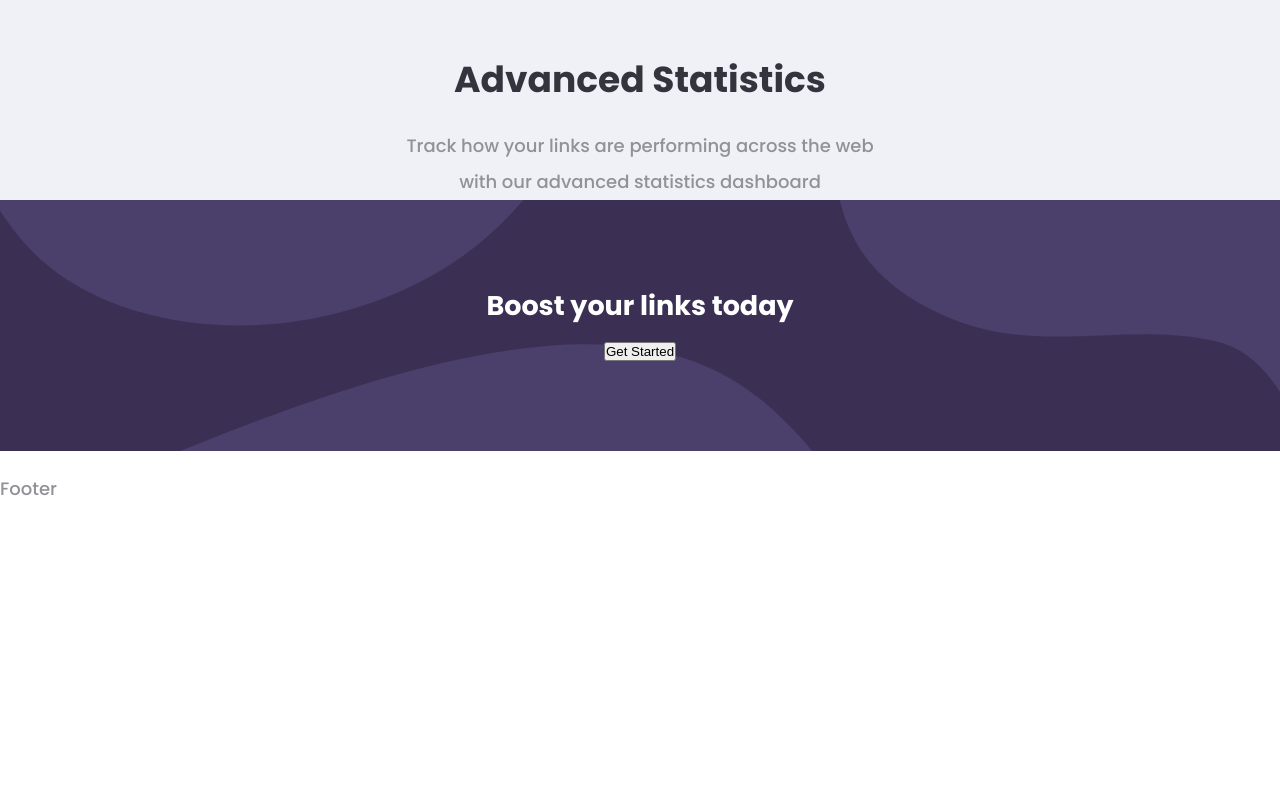
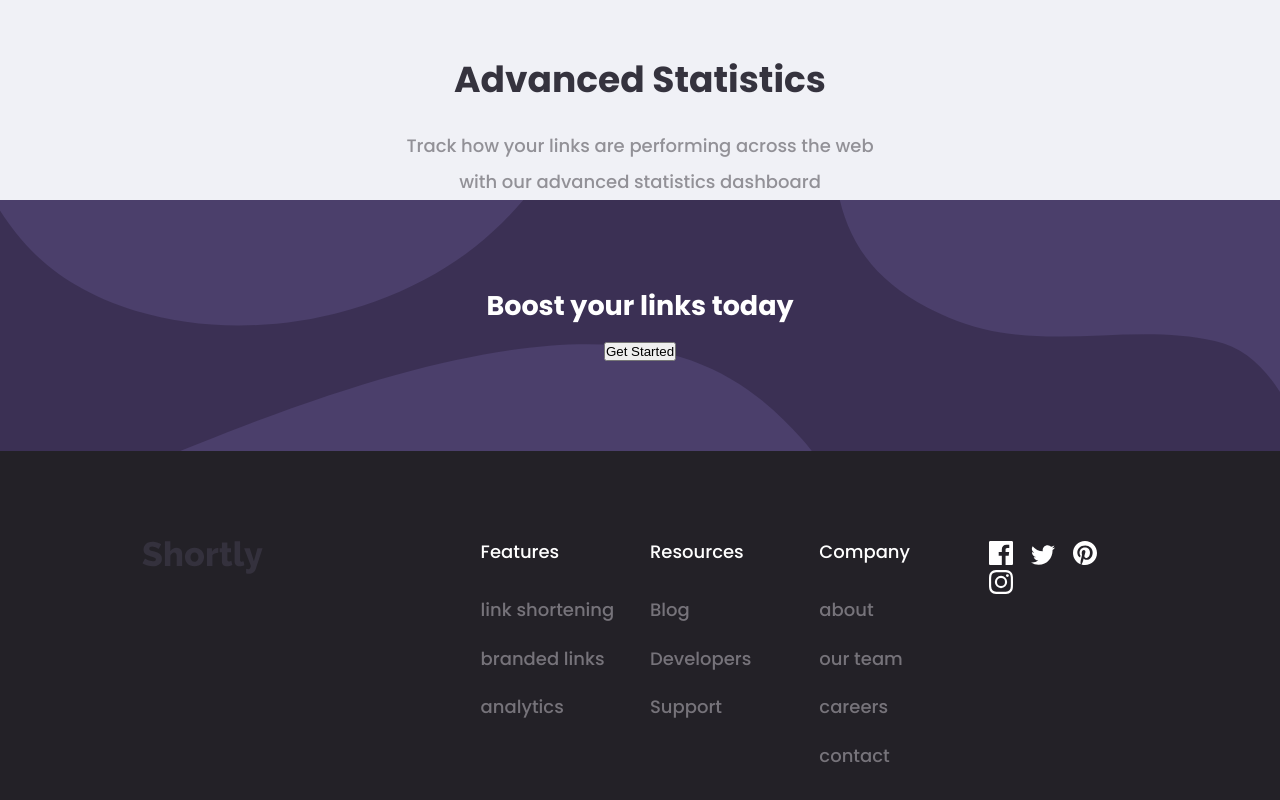
Before and after one commit to uchedotphp/url-shortener, a Vue app: page / in a window 1280 px wide. Shown: the part 959-1759 px from the top of the page. Before the commit the page ends 1460 px from the top, so only its background shows below. Built offline with nearby package versions, Linux system fonts and the light colour scheme.

Commit message:
done with footer

```diff
--- a/src/components/FooterSection.vue
+++ b/src/components/FooterSection.vue
@@ -1,5 +1,92 @@
 <template>
-  <div>Footer</div>
+  <footer>
+    <div class="doubled-container">
+      <el-row :gutter="20">
+        <el-col :span="8">
+          <div class="grid-content">
+            <img class="footer-logo" src="./../assets/images/logo.svg" alt="logo" srcset />
+          </div>
+        </el-col>
+        <el-col :span="4">
+          <div class="grid-content bg-purple">
+            <ul>
+              Features
+              <li>
+                <a href="#">link shortening</a>
+              </li>
+              <li>
+                <a href="#">branded links</a>
+              </li>
+              <li>
+                <a href="#">analytics</a>
+              </li>
+            </ul>
+          </div>
+        </el-col>
+        <el-col :span="4">
+          <div class="grid-content bg-purple">
+            <ul>
+              Resources
+              <li>
+                <a href="#">Blog</a>
+              </li>
+              <li>
+                <a href="#">Developers</a>
+              </li>
+              <li>
+                <a href="#">Support</a>
+              </li>
+            </ul>
+          </div>
+        </el-col>
+        <el-col :span="4">
+          <div class="grid-content bg-purple">
+            <ul>
+              Company
+              <li>
+                <a href="#">about</a>
+              </li>
+              <li>
+                <a href="#">our team</a>
+              </li>
+              <li>
+                <a href="#">careers</a>
+              </li>
+              <li>
+                <a href="#">contact</a>
+              </li>
+            </ul>
+          </div>
+        </el-col>
+        <el-col :span="4">
+          <div class="grid-content bg-purple">
+            <ul class="social-links">
+              <li>
+                <a href="#">
+                  <img src="./../assets/images/icon-facebook.svg" alt="facebook" srcset />
+                </a>
+              </li>
+              <li>
+                <a href="#">
+                  <img src="./../assets/images/icon-twitter.svg" alt="twitter" srcset />
+                </a>
+              </li>
+              <li>
+                <a href="#">
+                  <img src="./../assets/images/icon-pinterest.svg" alt="pinterest" srcset />
+                </a>
+              </li>
+              <li>
+                <a href="#">
+                  <img src="./../assets/images/icon-instagram.svg" alt="instagram" srcset />
+                </a>
+              </li>
+            </ul>
+          </div>
+        </el-col>
+      </el-row>
+    </div>
+  </footer>
 </template>
 
 <script>
@@ -9,4 +96,61 @@ export default {
 </script>
 
 <style lang="scss" scoped>
+a:link,
+a:visited {
+  color: #76737a;
+  text-decoration: none;
+}
+
+a:hover,
+a:active {
+  color: hsl(180, 66%, 49%);
+}
+
+footer {
+  background: hsl(260, 8%, 14%);
+  padding: 5em 0;
+  margin-top: 0;
+}
+
+.el-col {
+  margin-top: 0;
+}
+
+.footer-logo {
+  color: #fff;
+}
+
+.grid-content ul {
+  color: #fff;
+}
+
+// .grid-content ul li > a {
+//   color: rgb(51, 25, 25);
+// }
+
+.grid-content li:first-child {
+  padding-top: 2em;
+}
+.social-links {
+  // list-style: none;
+  // margin-top: 0;
+}
+
+.social-links li {
+  display: inline-block;
+  padding-right: 1em;
+  padding-top: 0 !important;
+  margin-top: 0;
+}
+
+.social-links li a img {
+  // height: 1000px;
+  background: none;
+}
+
+.social-links li a img:hover {
+  // background: red;
+  color: red;
+}
 </style>
```
